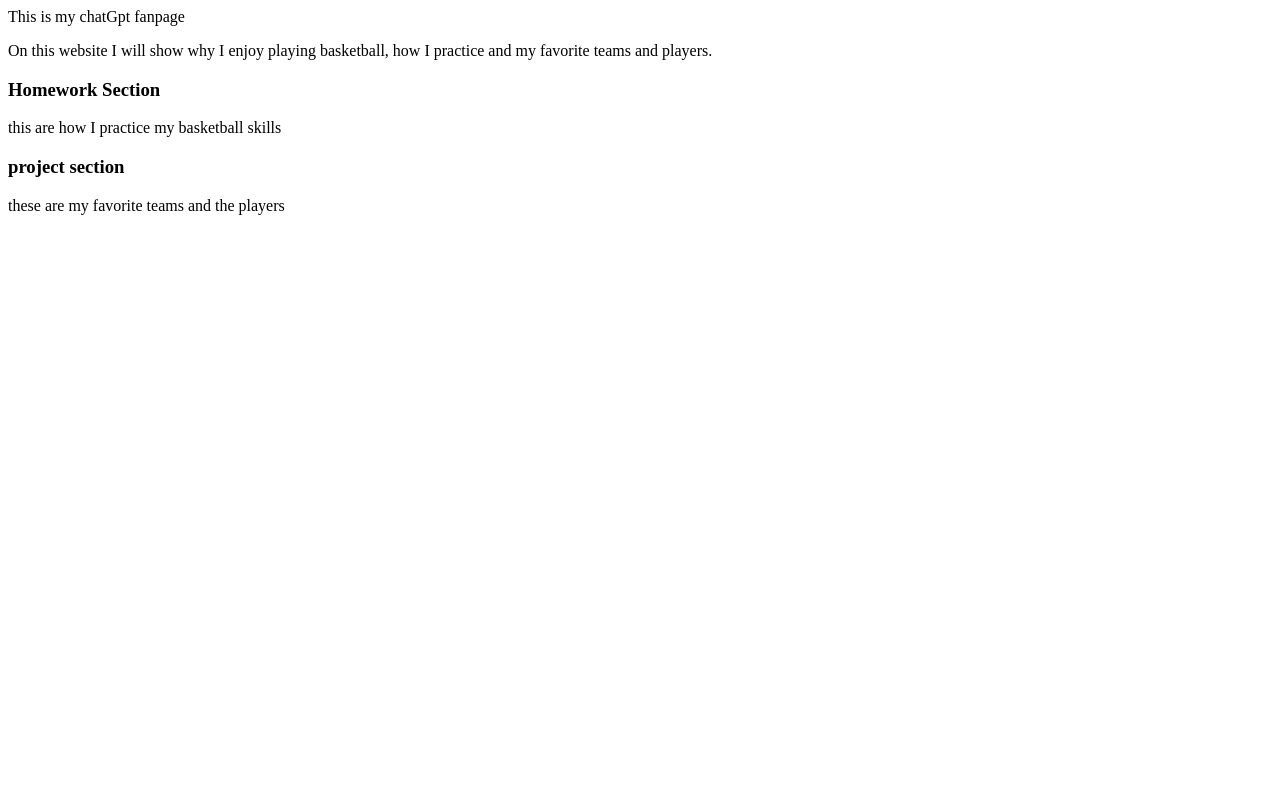
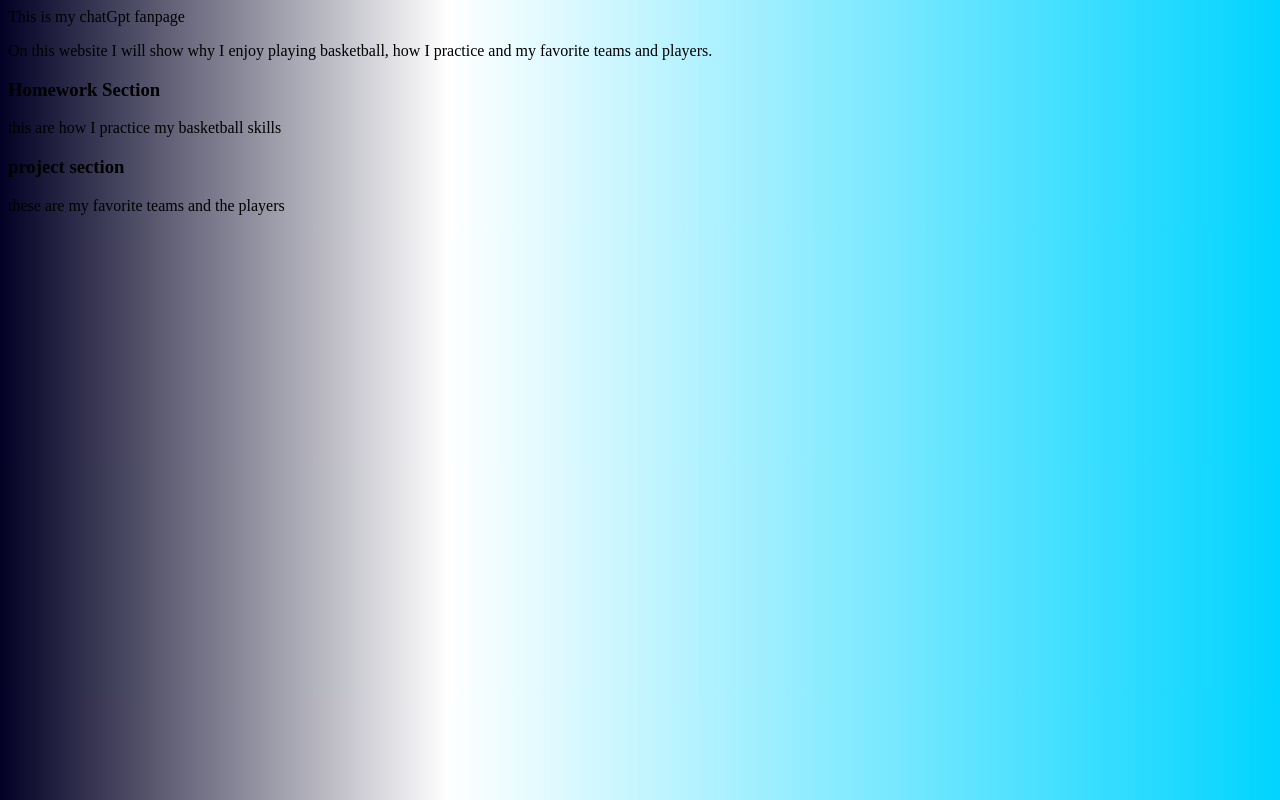
Before and after one commit to m1545/Mike.github.io, a plain HTML site: page index.html in a window 1280 px wide. Drawn offline with Linux system fonts and the light colour scheme.

Commit message:
Update styles.css

```diff
--- a/styles.css
+++ b/styles.css
@@ -3,5 +3,6 @@
 }
 
 body{
-  background color:black;
+  background color:background: rgb(2,0,36);
+background: linear-gradient(90deg, rgba(2,0,36,1) 0%, rgba(9,40,121,0) 35%, rgba(0,212,255,1) 100%);
 }
```
